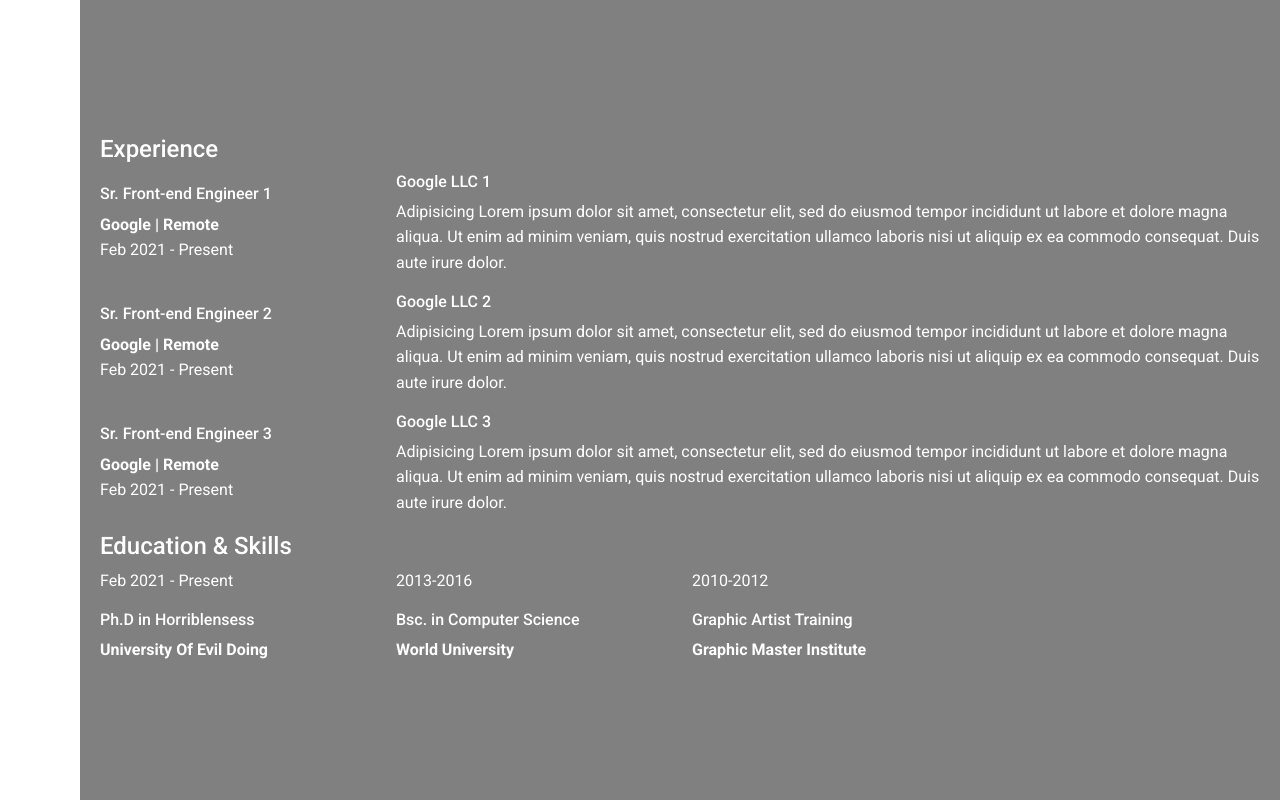
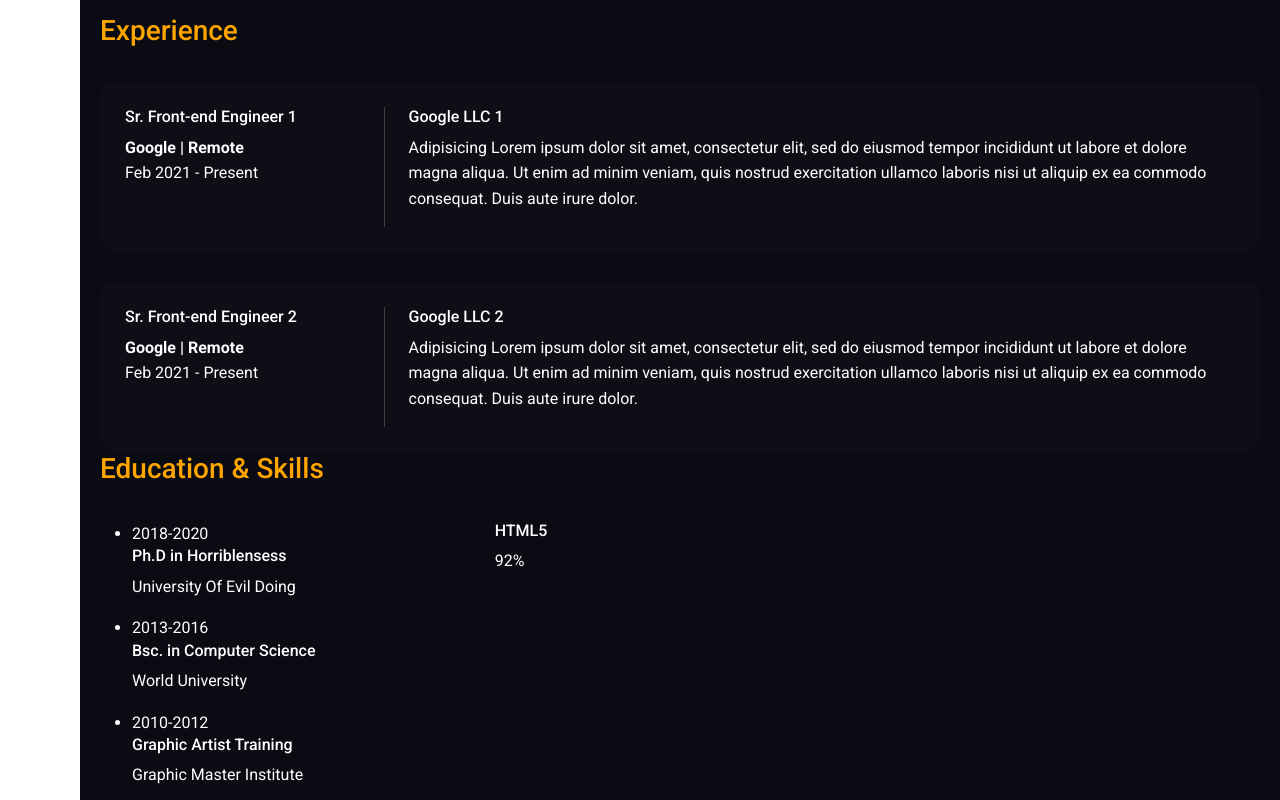
Before and after one commit to rapityyy/reactPortfolio, a React (Create React App) app in the folder reactportfolio/: page / in a window 1280 px wide. Shown: the part 1760-2560 px from the top of the page. Built offline with nearby package versions, Linux system fonts and the light colour scheme.

Commit message:
Updated Resume Page
Added What I do + Education feature on the site

```diff
--- a/reactportfolio/src/pages/Resume.js
+++ b/reactportfolio/src/pages/Resume.js
@@ -13,17 +13,21 @@ function Resume() {
   return (
     <div className='main-content'>
       <div className='main-content-inner'>
-        <h4 className='resume-title'>Experience</h4>
 
-          <div className='resume-container-1'>
-            <div className='row align-items-center about-row'>
+          <div className='experience-container'>
+            <h3 className='title'>Experience</h3>
+
+            <div className='resume-box-1'>
+              <div className='row'>
                 <div className='col-md-4 col-xl-3'>
+                  <div className='rb-left'>
                     <h6>Sr. Front-end Engineer 1</h6>
                     <label>Google | Remote</label>
                     <p>Feb 2021 - Present</p>
                   </div>
-
+                </div>
                 <div className='col-md-8 col-xl-9'>
+                  <div className='rb-right'>
                     <h6>Google LLC 1</h6>
                     <p>Adipisicing Lorem ipsum dolor sit amet, consectetur elit,
                     sed do eiusmod tempor incididunt ut labore et dolore magna
@@ -32,15 +36,20 @@ function Resume() {
                     Duis aute irure dolor.</p>
                   </div>
                 </div>
+              </div>
+            </div>
 
-            <div className='row align-items-center about-row'>
+            <div className='resume-box-1'>
+              <div className='row'>
                 <div className='col-md-4 col-xl-3'>
+                  <div className='rb-left'>
                     <h6>Sr. Front-end Engineer 2</h6>
                     <label>Google | Remote</label>
                     <p>Feb 2021 - Present</p>
                   </div>
-
+                </div>
                 <div className='col-md-8 col-xl-9'>
+                  <div className='rb-right'>
                     <h6>Google LLC 2</h6>
                     <p>Adipisicing Lorem ipsum dolor sit amet, consectetur elit,
                     sed do eiusmod tempor incididunt ut labore et dolore magna
@@ -49,26 +58,13 @@ function Resume() {
                     Duis aute irure dolor.</p>
                   </div>
                 </div>
-
-            <div className='row align-items-center about-row'>
-              <div className='col-md-4 col-xl-3'>
-                <h6>Sr. Front-end Engineer 3</h6>
-                <label>Google | Remote</label>
-                <p>Feb 2021 - Present</p>
-              </div>
-
-              <div className='col-md-8 col-xl-9'>
-                <h6>Google LLC 3</h6>
-                <p>Adipisicing Lorem ipsum dolor sit amet, consectetur elit,
-                sed do eiusmod tempor incididunt ut labore et dolore magna
-                aliqua. Ut enim ad minim veniam, quis nostrud exercitation
-                ullamco laboris nisi ut aliquip ex ea commodo consequat.
-                Duis aute irure dolor.</p>
-              </div>
               </div>
             </div>
 
-          <h4 className='resume-title'>Education & Skills</h4>
+
+          </div>  {/* End of Resume Container*/}
+
+          {/* <h4 className='resume-title'>Education & Skills</h4>
           <div className='resume-container-2'>
             <div className='row align-items-center about-row'>
                 <div className='col-md-4 col-xl-3'>
@@ -90,6 +86,42 @@ function Resume() {
                 </div>
 
               </div>
+          </div> */}
+
+          <div className='education-container'>
+            <h3 className='title'>Education & Skills</h3>
+
+            <div className='row'>
+              <div className='col-lg-4 m-15px-tb aos-init aos-animate'>
+                <ul className='education-box'>
+                  <li>
+                    <span>2018-2020</span>
+                    <h6>Ph.D in Horriblensess </h6>
+                    <p>University Of Evil Doing</p>
+                  </li>
+                  <li>
+                    <span>2013-2016</span>
+                    <h6>Bsc. in Computer Science </h6>
+                    <p>World University</p>
+                  </li>
+                  <li>
+                    <span>2010-2012</span>
+                    <h6>Graphic Artist Training  </h6>
+                    <p>Graphic Master Institute</p>
+                  </li>
+                </ul>
+              </div>
+
+              <div className='col-lg-7 ml-auto m-15px-tb aos-init aos-animate'>
+                <div className='skill-box'>
+                  <div>
+                    <h6>HTML5</h6>
+                    <span><span>92</span>%</span>
+                    <div class="skill-bar"><div class="skill-bar-in"></div></div>
+                  </div>
+                </div>
+              </div>
+            </div>
           </div>
 
       </div>
--- a/reactportfolio/src/styles.css
+++ b/reactportfolio/src/styles.css
@@ -90,7 +90,7 @@ body {
   background-color: #0E0E17;
 }
 .resume-section{
-  background-color: gray;
+  background-color: #0b0b13;
 }
 .projects-section{
   background-color: blue;
@@ -320,7 +320,22 @@ button[type="submit"]:hover {
 
 
 
-
+/* Resume */
+.experience-container{
+  padding-top: 15px;
+}
+.resume-box-1{
+  border-radius: 15px;
+  padding: 25px;
+  background-color: #0E0E17;
+}
+.resume-box-1 .rb-left {
+  border-right: 1px solid hsla(0,0%,100%,.2);
+  min-height: 100%;
+}
+.resume-box-1{
+  margin-top: 30px;
+}
 
 
 /* COMPONENTS CSS */
@@ -332,5 +347,5 @@ button[type="submit"]:hover {
 
 
 .title{
-  color: green;
+  color: orange;
 }
```
Lines whose indentation alone changed are shown as unchanged.
